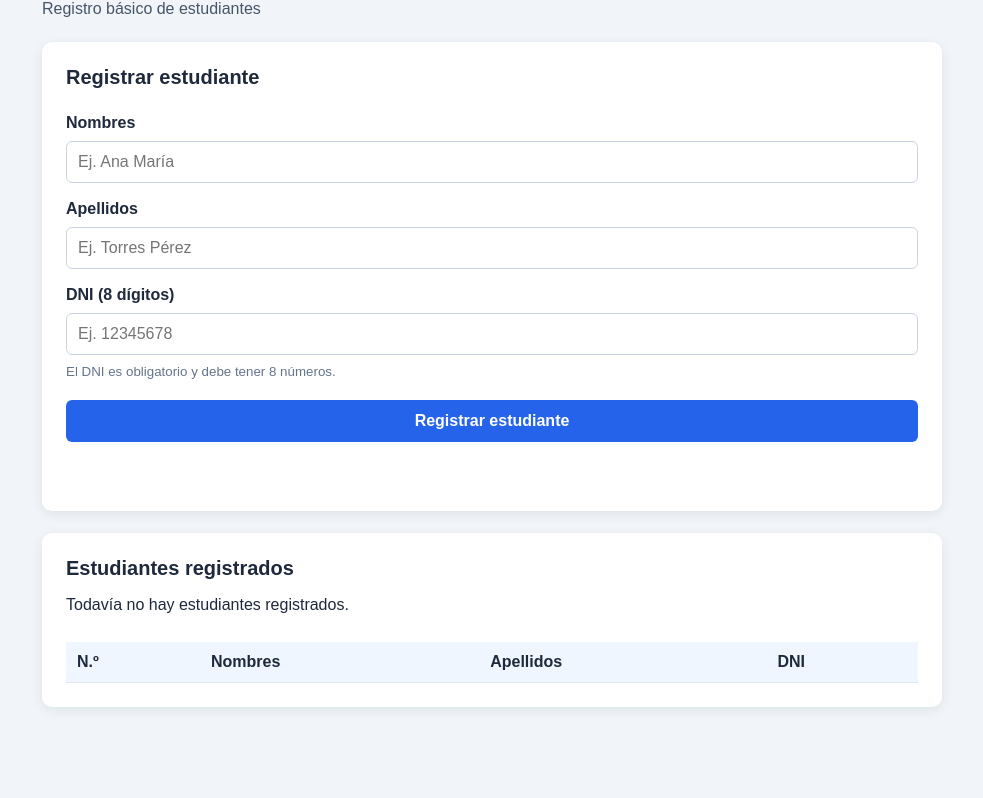
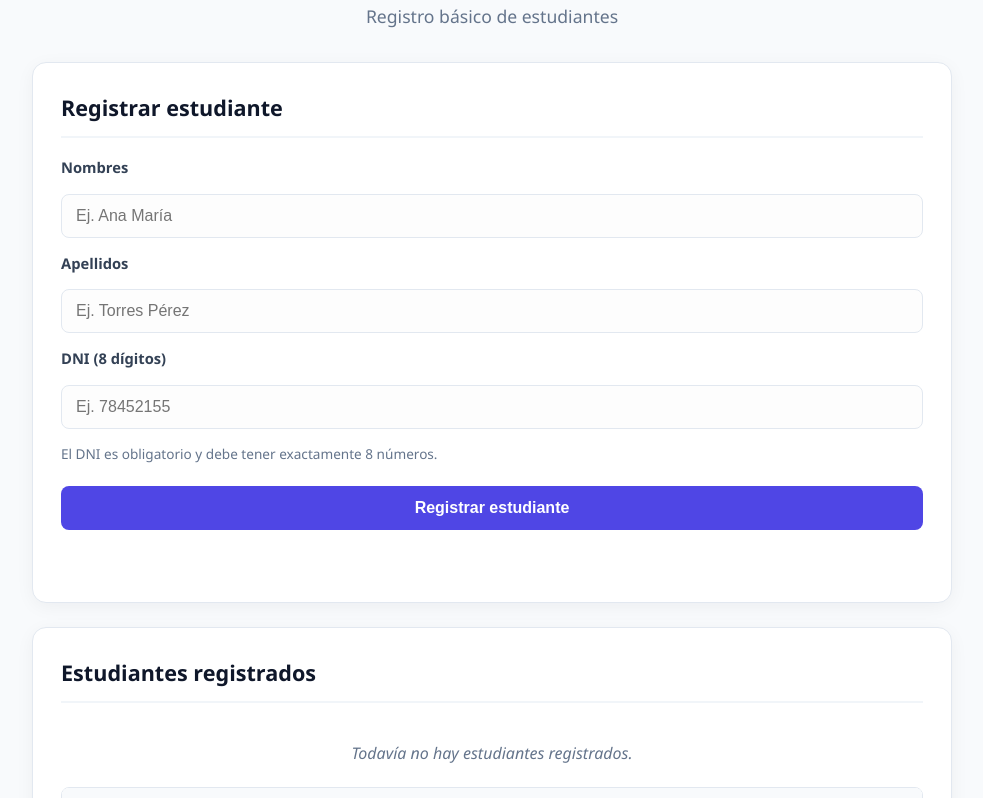
Before and after one commit to cesar2018alva-lang/proyecto-matricula, a plain HTML site: page index.html in a window 1280 px wide. Shown: the part 80-878 px from the top of the page, without its empty margins (148-1131 px from the left). Before the commit the page ends 822 px from the top, so only its background shows below. Drawn offline with Linux system fonts and the light colour scheme.

Commit message:
Solución INC-001: Validación de DNI obligatorio de 8 dígitos y diseño Actualizado

```diff
--- a/index.html
+++ b/index.html
@@ -24,8 +24,8 @@
 
         <label for="dni">DNI (8 dígitos)</label>
         <input id="dni" name="dni" type="text" inputmode="numeric" maxlength="8"
-               placeholder="Ej. 12345678" required>
-        <small id="dniHelp">El DNI es obligatorio y debe tener 8 números.</small>
+               placeholder="Ej. 78452155" required>
+        <small id="dniHelp">El DNI es obligatorio y debe tener exactamente 8 números.</small>
 
         <button type="submit">Registrar estudiante</button>
         <p id="message" role="status" aria-live="polite"></p>
--- a/script.js
+++ b/script.js
@@ -8,6 +8,11 @@ const emptyMessage = document.getElementById("emptyMessage");
 
 const students = [];
 
+// Restricción en tiempo real para que el DNI solo acepte números y máx 8 dígitos
+dniInput.addEventListener("input", function () {
+  this.value = this.value.replace(/\D/g, "").slice(0, 8);
+});
+
 studentForm.addEventListener("submit", function (event) {
   event.preventDefault();
 
@@ -15,18 +20,20 @@ studentForm.addEventListener("submit", function (event) {
   const surnames = surnamesInput.value.trim();
   const dni = dniInput.value.trim();
 
-  // Validación que corrige la incidencia INC-001.
+  // Validación de campos vacíos
   if (!names || !surnames || !dni) {
     showMessage("Complete todos los campos obligatorios.", "error");
     return;
   }
 
+  // Validación estricta de 8 dígitos para solucionar la incidencia INC-001
   if (!/^\d{8}$/.test(dni)) {
-    showMessage("El DNI debe contener exactamente 8 números.", "error");
+    showMessage("El DNI es obligatorio y debe contener exactamente 8 números.", "error");
     dniInput.focus();
     return;
   }
 
+  // Validación de DNI duplicado
   if (students.some(student => student.dni === dni)) {
     showMessage("Ya existe un estudiante registrado con ese DNI.", "error");
     dniInput.focus();
--- a/styles.css
+++ b/styles.css
@@ -1,125 +1,171 @@
+:root {
+  --primary: #4f46e5;
+  --primary-hover: #4338ca;
+  --bg-color: #f8fafc;
+  --card-bg: #ffffff;
+  --text-main: #0f172a;
+  --text-muted: #64748b;
+  --border-color: #e2e8f0;
+  --success: #16a34a;
+  --error: #dc2626;
+}
+
 * {
   box-sizing: border-box;
+  margin: 0;
+  padding: 0;
 }
 
 body {
-  margin: 0;
-  font-family: Arial, Helvetica, sans-serif;
-  background: #f1f5f9;
-  color: #1e293b;
+  font-family: 'Segoe UI', Tahoma, Geneva, Verdana, sans-serif;
+  background: var(--bg-color);
+  color: var(--text-main);
+  line-height: 1.6;
+  padding: 20px 0;
 }
 
 .container {
-  width: min(900px, 92%);
-  margin: 35px auto;
+  width: min(920px, 92%);
+  margin: 0 auto;
 }
 
 header {
-  margin-bottom: 24px;
+  text-align: center;
+  margin-bottom: 32px;
 }
 
 header h1 {
-  margin-bottom: 8px;
-  color: #174ea6;
+  font-size: 2.2rem;
+  font-weight: 800;
+  color: var(--primary);
+  margin-bottom: 6px;
 }
 
 header p {
-  margin-top: 0;
-  color: #475569;
+  color: var(--text-muted);
+  font-size: 1.1rem;
 }
 
 .panel {
-  background: white;
-  padding: 24px;
-  margin-bottom: 22px;
-  border-radius: 10px;
-  box-shadow: 0 3px 12px rgba(15, 23, 42, 0.08);
+  background: var(--card-bg);
+  padding: 28px;
+  margin-bottom: 24px;
+  border-radius: 14px;
+  box-shadow: 0 4px 20px -2px rgba(15, 23, 42, 0.06);
+  border: 1px solid var(--border-color);
 }
 
 h2 {
-  margin-top: 0;
-  font-size: 1.25rem;
+  font-size: 1.35rem;
+  font-weight: 700;
+  margin-bottom: 18px;
+  color: var(--text-main);
+  border-bottom: 2px solid #f1f5f9;
+  padding-bottom: 10px;
 }
 
 form {
   display: grid;
-  gap: 9px;
+  gap: 14px;
 }
 
 label {
-  font-weight: 700;
-  margin-top: 8px;
+  font-weight: 600;
+  font-size: 0.92rem;
+  color: #334155;
 }
 
 input {
   width: 100%;
-  padding: 11px;
-  border: 1px solid #cbd5e1;
-  border-radius: 6px;
+  padding: 12px 14px;
+  border: 1.5px solid var(--border-color);
+  border-radius: 8px;
   font-size: 1rem;
+  background: #fdfdfd;
+  transition: all 0.2s ease;
 }
 
 input:focus {
-  outline: 2px solid #93c5fd;
-  border-color: #2563eb;
+  outline: none;
+  border-color: var(--primary);
+  box-shadow: 0 0 0 4px rgba(79, 70, 229, 0.12);
+  background: #fff;
 }
 
 small {
-  color: #64748b;
+  color: var(--text-muted);
+  font-size: 0.85rem;
 }
 
 button {
-  margin-top: 12px;
-  padding: 12px;
+  margin-top: 8px;
+  padding: 13px;
   border: 0;
-  border-radius: 6px;
-  background: #2563eb;
+  border-radius: 8px;
+  background: var(--primary);
   color: white;
   font-size: 1rem;
   font-weight: 700;
   cursor: pointer;
+  transition: background 0.2s ease;
 }
 
 button:hover {
-  background: #1d4ed8;
+  background: var(--primary-hover);
 }
 
 #message {
-  min-height: 20px;
-  margin-bottom: 0;
-  font-weight: 700;
+  min-height: 24px;
+  margin-top: 6px;
+  font-weight: 600;
+  font-size: 0.95rem;
+  text-align: center;
+  border-radius: 6px;
 }
 
 .success {
-  color: #15803d;
+  background: #dcfce7;
+  color: var(--success);
+  padding: 10px;
 }
 
 .error {
-  color: #b91c1c;
+  background: #fee2e2;
+  color: var(--error);
+  padding: 10px;
 }
 
 .table-wrap {
   overflow-x: auto;
+  border-radius: 8px;
+  border: 1px solid var(--border-color);
 }
 
 table {
   width: 100%;
   border-collapse: collapse;
-  margin-top: 12px;
+  text-align: left;
+  background: white;
 }
 
 th, td {
-  padding: 11px;
-  border-bottom: 1px solid #e2e8f0;
-  text-align: left;
+  padding: 14px 16px;
 }
 
 th {
-  background: #eff6ff;
+  background: #f8fafc;
+  font-weight: 700;
+  color: #475569;
+  border-bottom: 2px solid var(--border-color);
 }
 
-@media (max-width: 600px) {
-  .panel {
-    padding: 16px;
-  }
+tr:not(:last-child) td {
+  border-bottom: 1px solid var(--border-color);
 }
+
+#emptyMessage {
+  text-align: center;
+  color: var(--text-muted);
+  padding: 20px 0;
+  font-style: italic;
+}
```
